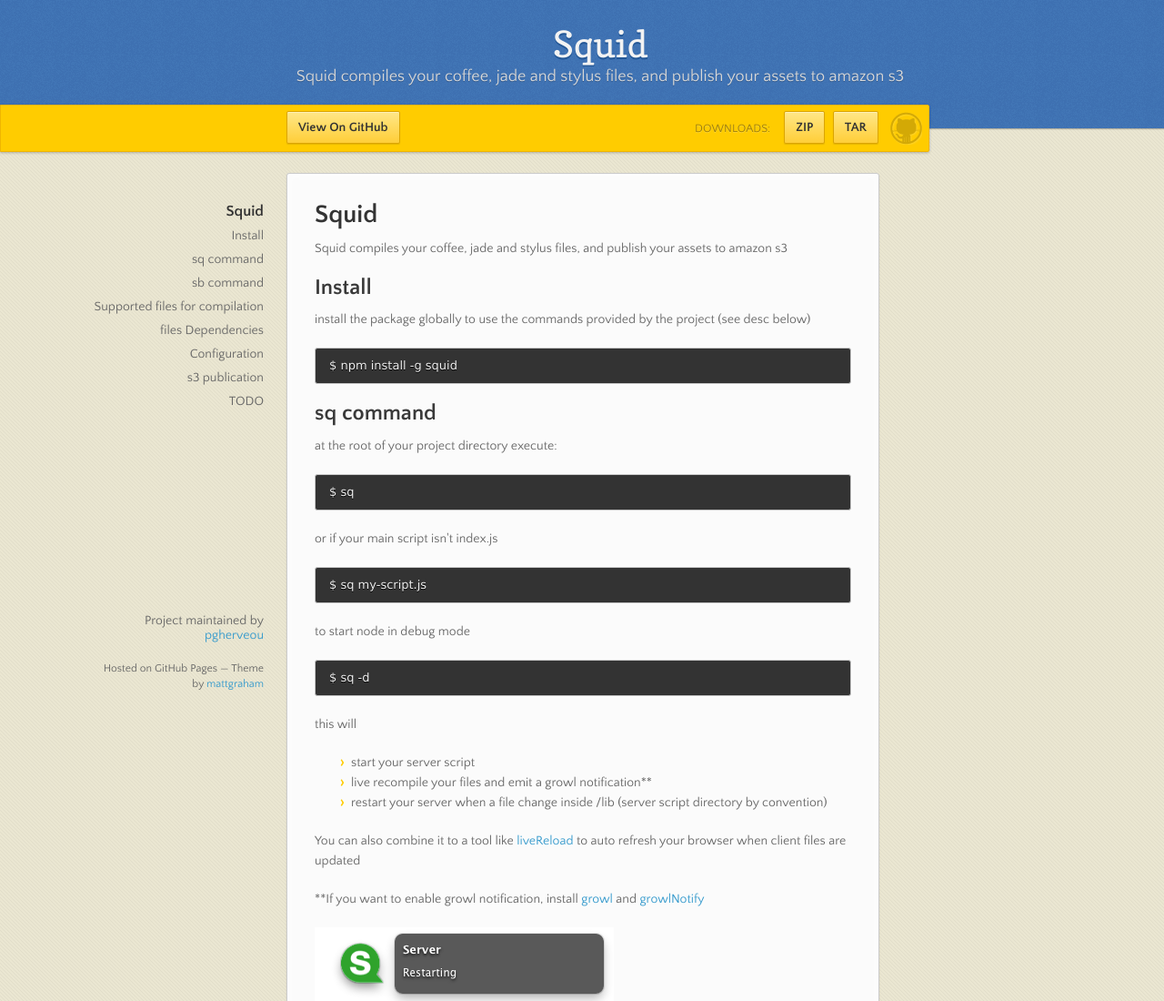
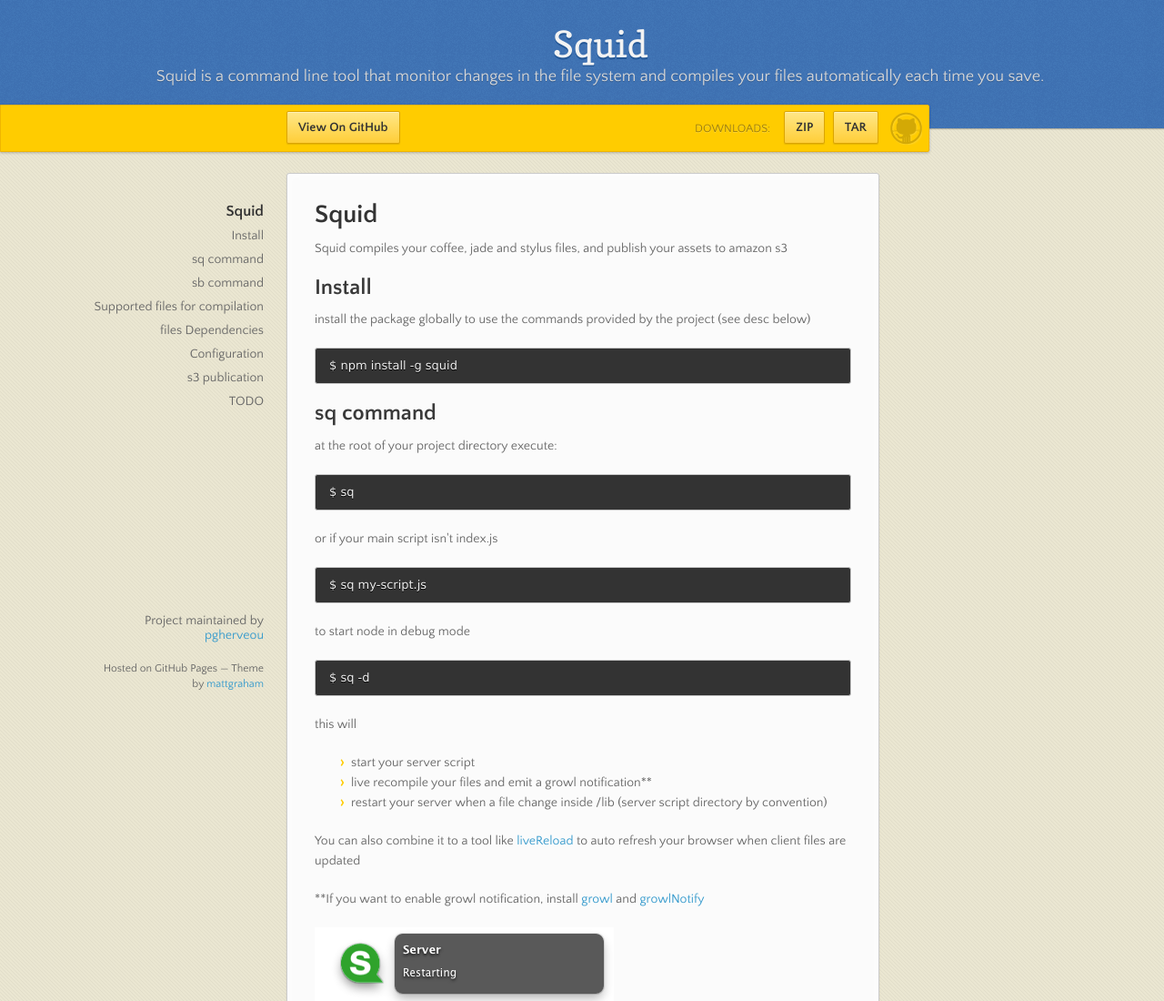
Before and after one commit to pgherveou/squid, a plain HTML site: page index.html in a window 1280 px wide. Shown: the top 1100 px of the page at 91% size. Drawn offline with nearby package versions, Linux system fonts and the light colour scheme.

Commit message:
Update index.html

```diff
--- a/index.html
+++ b/index.html
@@ -18,7 +18,7 @@
 
       <header>
         <h1>Squid</h1>
-        <p>Squid compiles your coffee, jade and stylus files, and publish your assets to amazon s3 </p>
+        <p>Squid is a command line tool that monitor changes in the file system and compiles your files automatically each time you save.</p>
       </header>
 
       <div id="banner">
```
